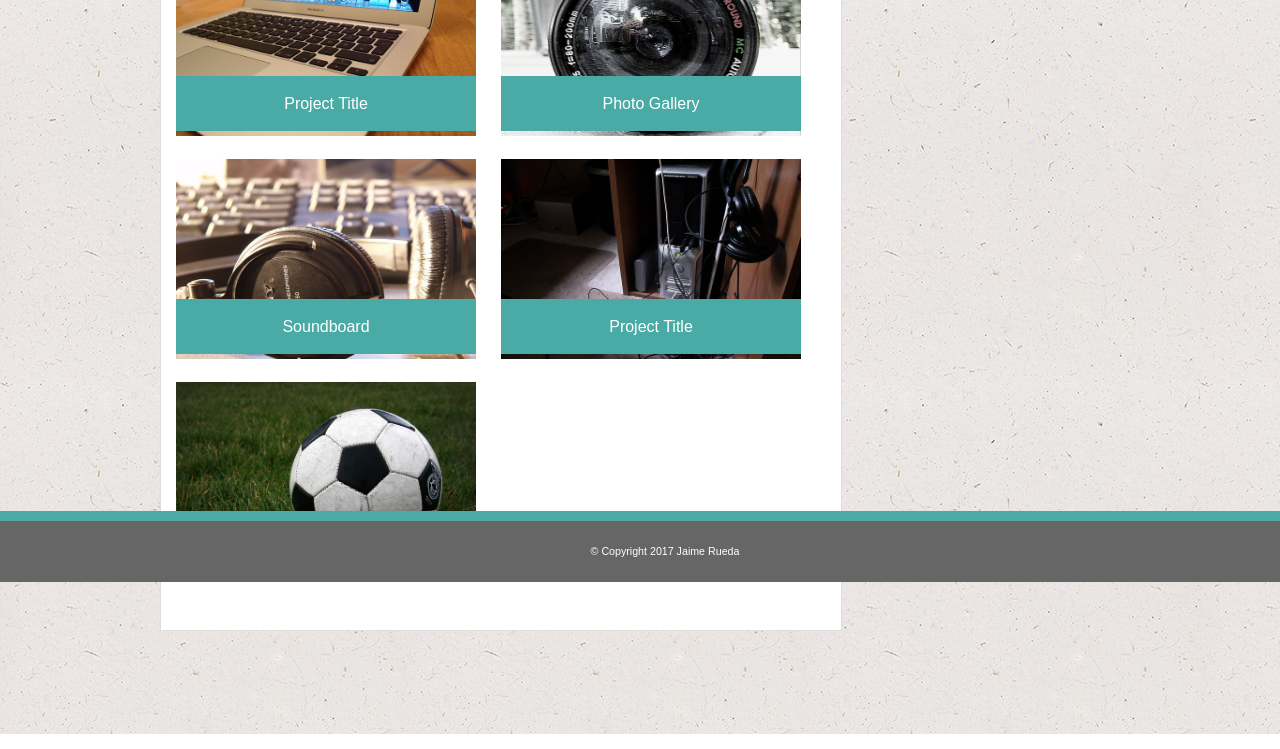
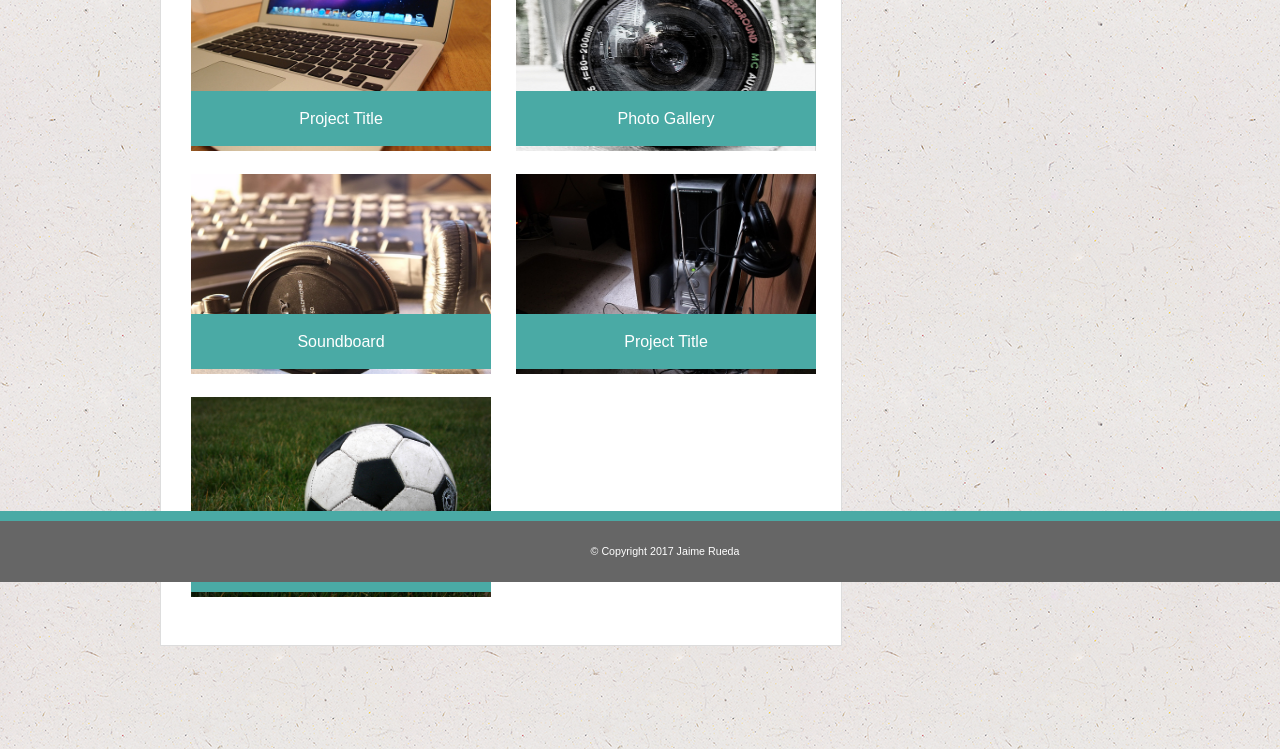
Before and after one commit to rueda10/-Basic-Portfolio, a plain HTML site: page portfolio.html in a window 1280 px wide. Shown: the part 218-967 px from the top of the page. Drawn offline with Linux system fonts and the light colour scheme.

Commit message:
Added styles to style.css to fix reset

```diff
--- a/assets/css/style.css
+++ b/assets/css/style.css
@@ -120,6 +120,10 @@ li a:hover {
 
 /* CONTACT FORM */
 
+form {
+  margin-top: 15px;
+}
+
 input[type=text], select, textarea {
   width: 100%;
   padding: 8px;
@@ -164,7 +168,9 @@ input[type=submit] {
 
 table {
   width: 100%;
-  padding-left: 10px;
+  margin-top: 15px;
+  margin-left: 15px;
+  /*padding-left: 10px;*/
 }
 
 td {
```
